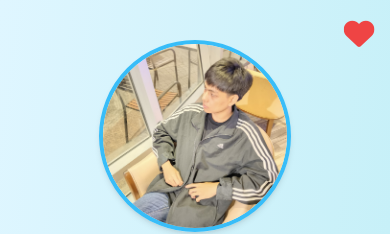
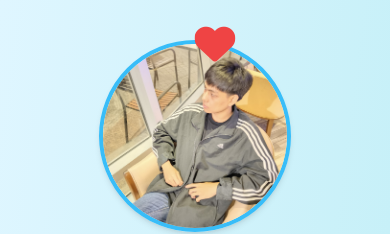
Before and after one commit to yoshidnd/aki, a plain HTML site: page index.html in a window 390 px wide. Shown: the top 234 px of the page. Drawn offline with nearby package versions, Linux system fonts and the light colour scheme.

Commit message:
updated heart

```diff
--- a/index.html
+++ b/index.html
@@ -101,6 +101,13 @@
       }
     }
 
+    @media (max-width: 640px) {
+    #heartBtn {
+      top: 1.5rem !important;
+      font-size: 2.5rem !important;
+    }
+  }
+
 
     /* Handwritten Love Note */
     #loveNote {
@@ -157,9 +164,10 @@
 
 
   <!-- Surprise Heart Button -->
-  <button id="heartBtn" onclick="surpriseMe()" class="fixed top-4 right-4 z-50 text-red-500 text-3xl hover:scale-125 transition-transform duration-300">
-    <i class="fas fa-heart"></i>
-  </button>
+<button id="heartBtn" onclick="surpriseMe()" class="fixed top-5 left-1/2 transform -translate-x-1/2 z-50 text-red-500 text-4xl sm:text-3xl hover:scale-125 transition-transform duration-300">
+  <i class="fas fa-heart"></i>
+</button>
+
 
 
   <!-- Surprise Message -->
```
